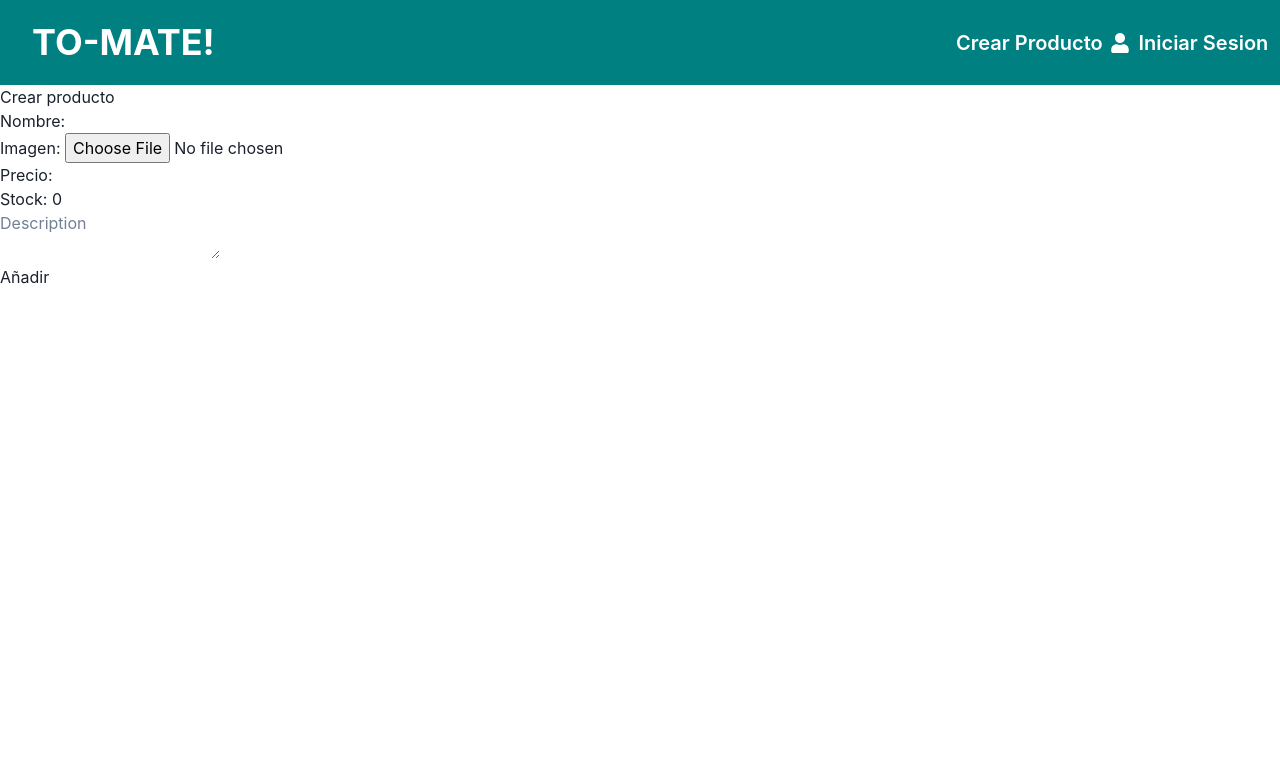
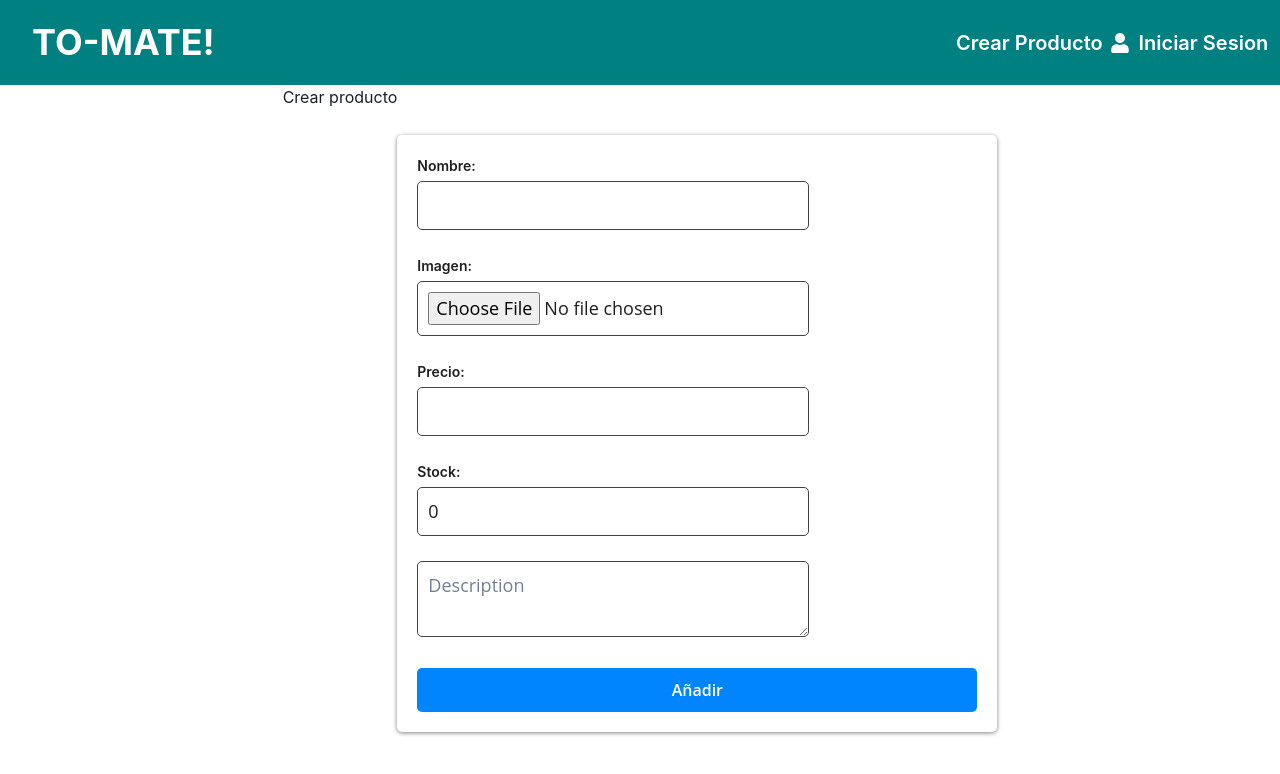
Before and after one commit to nahunicoR/E-Commerce, a React (Create React App) app in the folder client/: page /create in a window 1280 px wide. Shown: the top 774 px of the page. Built offline with nearby package versions, Linux system fonts and the light colour scheme; no server answers.

Commit message:
actualizacion

```diff
--- a/client/src/components/CreateProduct.jsx
+++ b/client/src/components/CreateProduct.jsx
@@ -2,6 +2,7 @@ import React, { Fragment, useState } from 'react';
 import { Formik, Form, Field, ErrorMessage } from 'formik';
 import { useDispatch } from 'react-redux'
 import {postProducts} from '../redux/actions';
+import styles from './CreateProduct.module.css'
 
 
 export default function CreateProduct(){
@@ -9,17 +10,10 @@ export default function CreateProduct(){
     //const prod = useSelector((state) => state.products);
 
 	const [sentForm, changeSentForm] = useState(false);
-    // const [input, setInput] = useState({
-  	// 	 name: "",
-	// 	 image: "",
-	// 	 price: 0,
-	// 	 description: "",
-	// 	 stock: 0,
-	// });
 
 	return(
         <Fragment>
-			<div>
+			<div className={styles.container}>
              <h1>Crear producto</h1>
                 <Formik
                     initialValues={{
@@ -73,14 +67,14 @@ export default function CreateProduct(){
 							setFieldValue,
 							handleBlur,
 						}) => (
-							<Form>
+							<Form className={styles.formulario} onSubmit={handleSubmit}>
 								<div>
 									<label>Nombre: </label>
 									<Field type="text" id="name" name="name" />
 									<ErrorMessage
 										name="name"
 										component={() => (
-											<div>{errors.name}</div>
+											<div className={styles.error}>{errors.name}</div>
 										)}
 										/>
 								</div>
@@ -99,7 +93,7 @@ export default function CreateProduct(){
 									<ErrorMessage
 										name="image"
 										component={() => (
-											<div>{errors.image}</div>
+											<div className={styles.error}>{errors.image}</div>
 										)}
 									/>
 								</div>
@@ -110,7 +104,7 @@ export default function CreateProduct(){
 									<ErrorMessage
 										name="price"
 										component={() => (
-											<div>{errors.price}</div>
+											<div className={styles.error}>{errors.price}</div>
 										)}
 									/>
 								</div>
@@ -121,7 +115,7 @@ export default function CreateProduct(){
 									<ErrorMessage
 										name="stock"
 										component={() => (
-											<div>{errors.stock}</div>
+											<div className={styles.error}>{errors.stock}</div>
 										)}
 									/>
 								</div>
@@ -135,7 +129,7 @@ export default function CreateProduct(){
 								</div>
 								<button type="submit">Añadir</button>
 								{sentForm && (
-									<p>
+									<p className={styles.exito}>
 										¡El producto se ha añadido exitosamente!
 									</p>
 								)}
--- /dev/null
+++ b/client/src/components/CreateProduct.module.css
@@ -0,0 +1,81 @@
+.container {
+	min-height: 100vh;
+	display: flex;
+	align-items: flex-start;
+	justify-content: center;
+}
+
+
+.formulario {
+	min-width: 600px;
+	margin-top: 50px;
+	background: #fff;
+	border-radius: 5px;
+	padding: 20px;
+	box-shadow: rgba(0, 0, 0, 0.5) 0px 1px 4px;
+}
+
+.formulario > div {
+	margin-bottom: 20px;
+}
+
+.formulario label {
+	display: flex;
+	font-weight: 600;
+	font-size: 14px;
+	margin-bottom: 5px;
+	color: #1f1f1f;
+}
+
+.formulario input,
+.formulario textarea {
+	font-family: 'Open Sans', sans-serif;
+	width: 70%;
+	border-radius: 5px;
+	border: 1px solid #444444;
+	font-size: 18px;
+	padding: 10px;
+	margin-bottom: 5px;
+	color: #1f1f1f;
+}
+
+.formulario input:focus {
+	outline: none;
+	border: 2px solid #0085FF;
+}
+
+.formulario .error {
+	color: #e92b2d;
+	font-weight: 600;
+	font-size: 12px;
+}
+
+.formulario button[type="submit"] {
+	display: block;
+	background: #0085FF;
+	font-weight: 600;
+	font-family: 'Open Sans', sans-serif;
+	border: none;
+	cursor: pointer;
+	width: 100%;
+	padding: 10px;
+	border-radius: 5px;
+	color: #fff;
+	font-size: 16px;
+	transition: .3s ease all;
+}
+
+.formulario button[type="submit"]:hover {
+	background: #0051ff;
+}
+
+.formulario .exito {
+	text-align: center;
+	font-size: 14px;
+	padding-top: 20px;
+	color: #02a802;
+}
+
+.formulario input[type="radio"] {
+	width: auto;
+}
```
Also changed, not shown: client/src/components/Details.jsx (+4 -3 lines), client/src/components/Details.module.css (added, +15 -0 lines).
